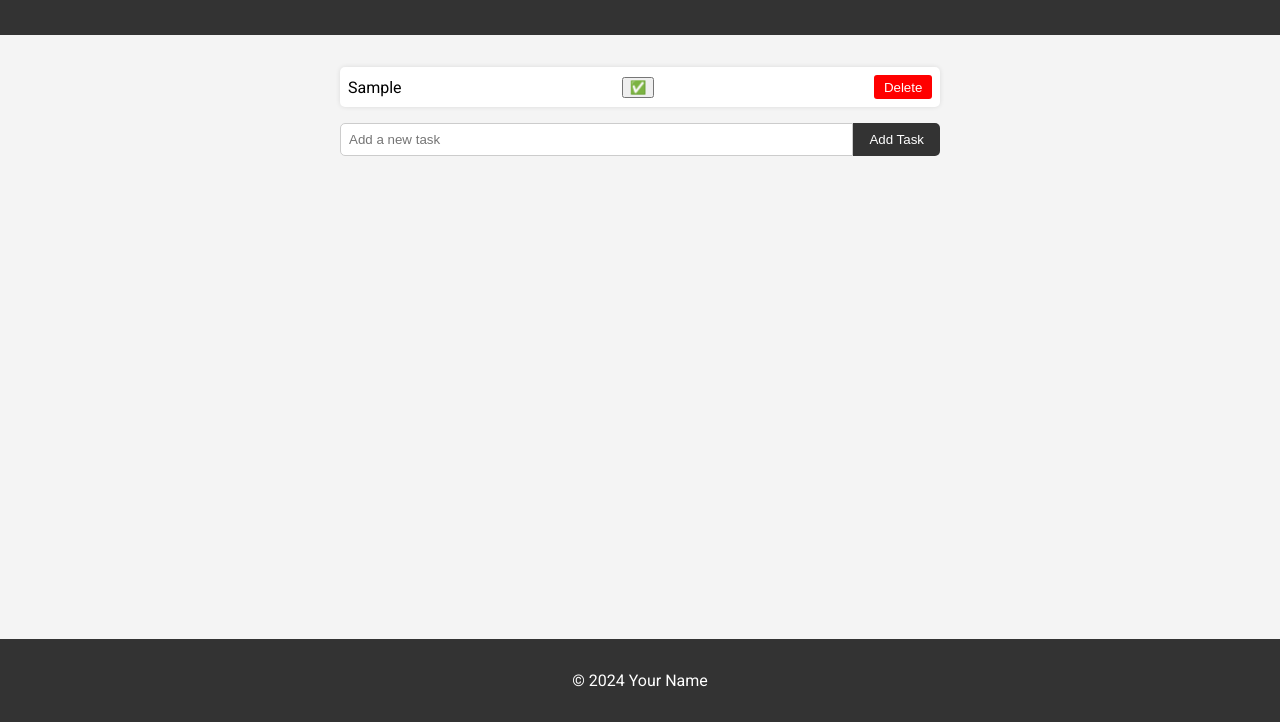
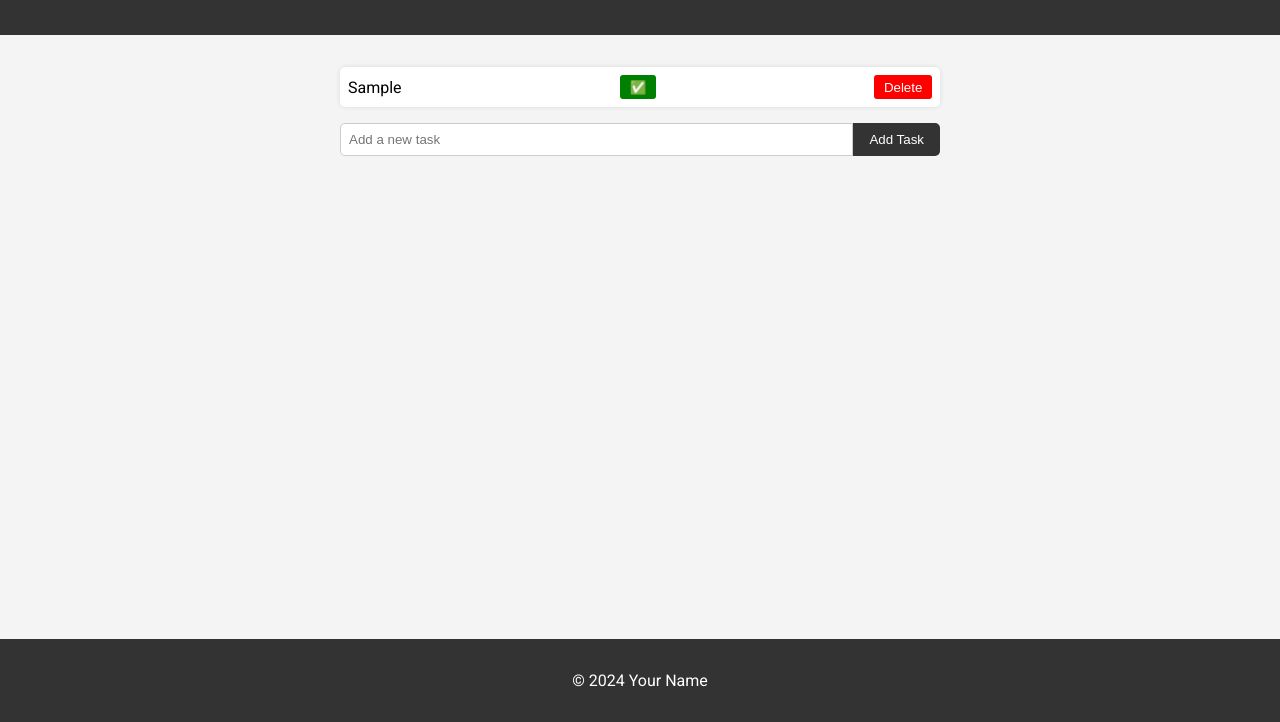
Before and after one commit to iCeoTeamV/Web-plans, a plain HTML site: page index.html in a window 1280 px wide. Both pictures are taken after typing "Sample" into the empty fields and a click on the button "Add Task". Shown: the part 78-800 px from the top of the page. Drawn offline with Linux system fonts and the light colour scheme.

Commit message:
Update style.css

```diff
--- a/style.css
+++ b/style.css
@@ -75,6 +75,15 @@
     cursor: pointer;
 }
 
+button.check {
+    background-color: green;
+    color: white;
+    border: none;
+    padding: 0.3rem 0.6rem;
+    border-radius: 3px;
+    cursor: pointer;
+}
+
 footer {
     background-color: #333;
     color: white;
```
